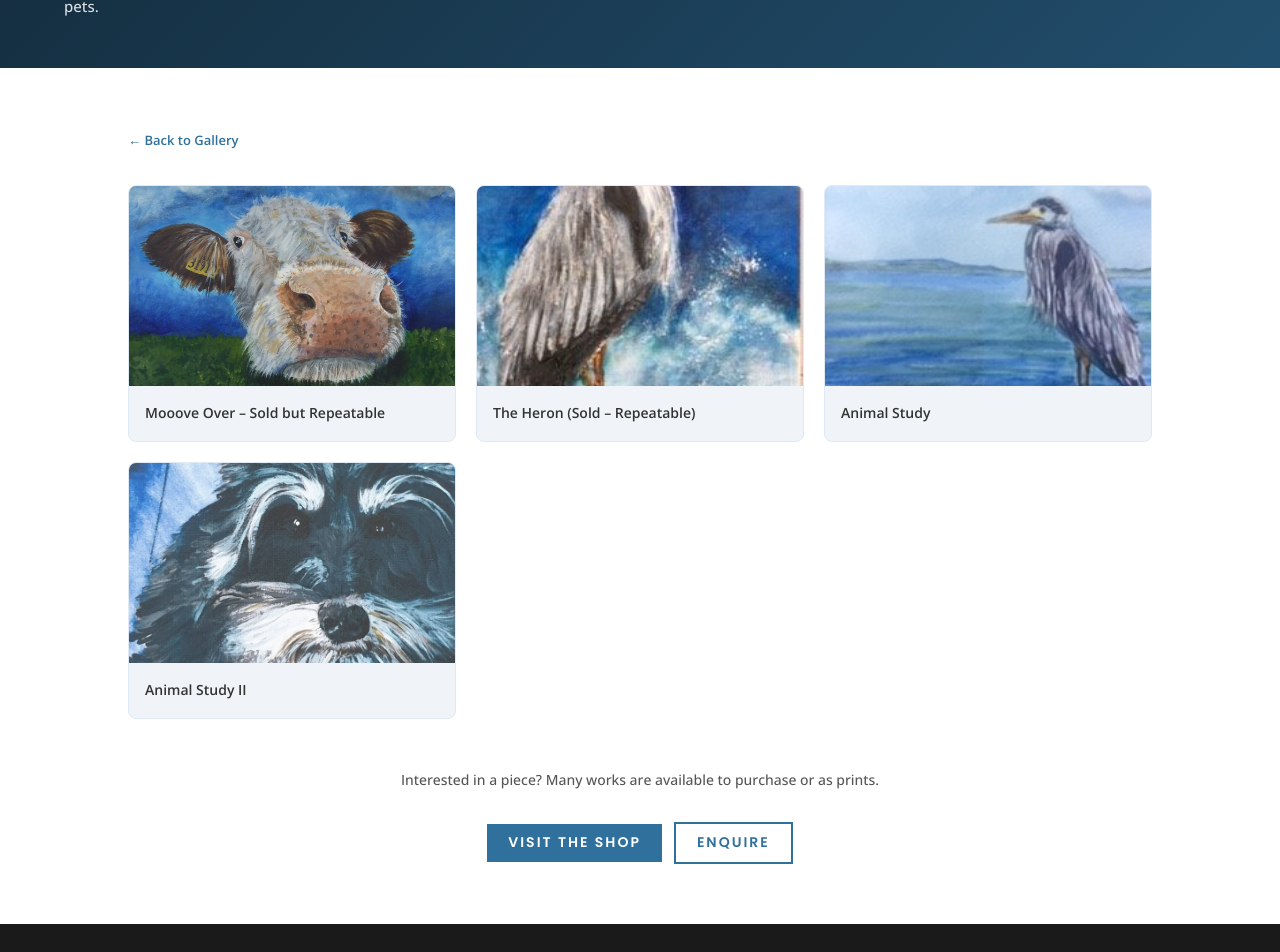
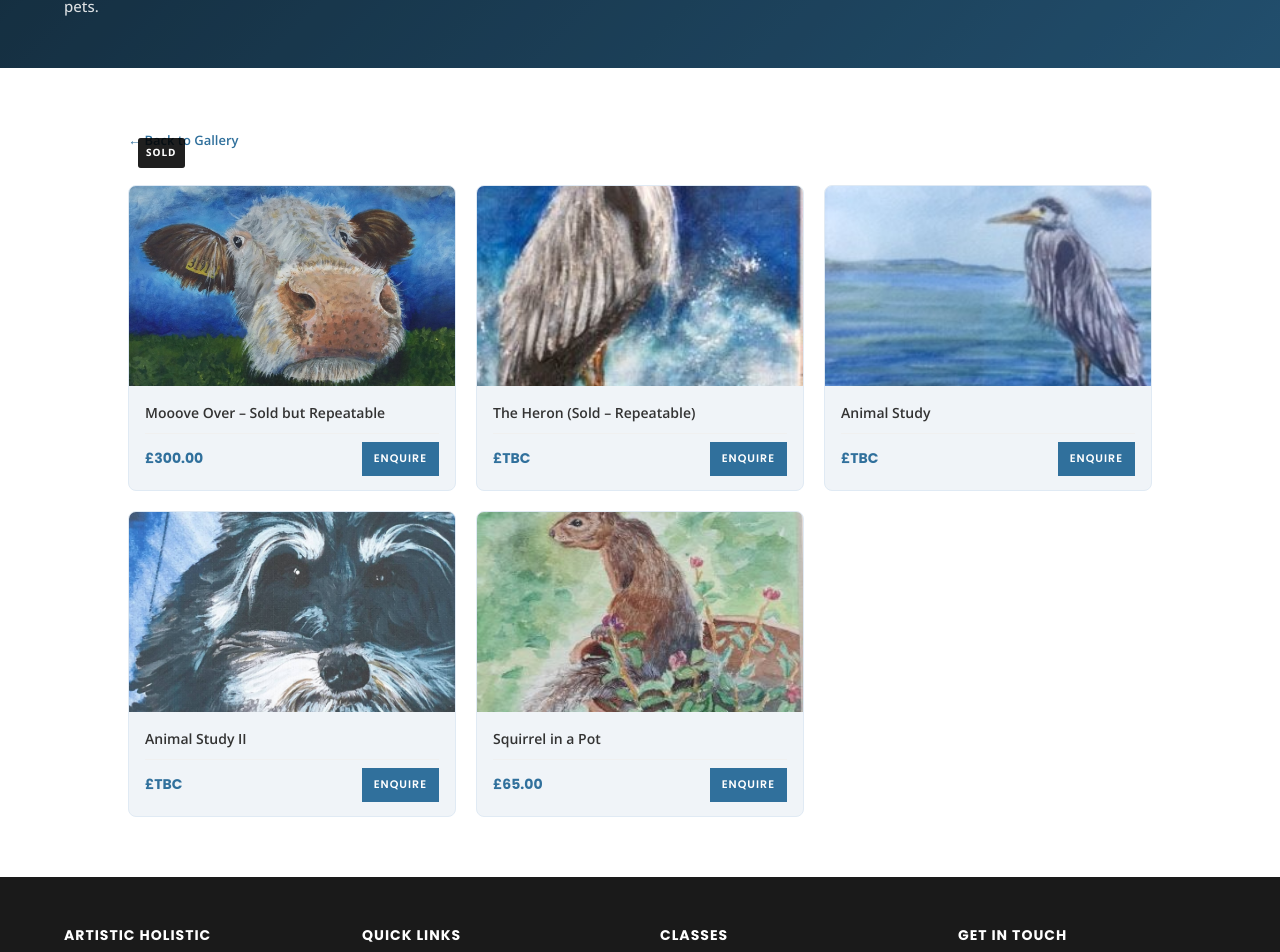
Before and after one commit to john25kelly/artistic-holistic, a React (Create React App) app: page /gallery/animals in a window 1280 px wide. Shown: the part 352-1304 px from the top of the page. Built offline with nearby package versions, Linux system fonts and the light colour scheme.

Commit message:
Consolidate shop into gallery, remove shop page, add yoga online class card

```diff
--- a/src/App.js
+++ b/src/App.js
@@ -6,7 +6,6 @@ import Home from './pages/Home';
 import FineArtClasses from './pages/FineArtClasses';
 import YogaClasses from './pages/YogaClasses';
 import ReikiHealing from './pages/ReikiHealing';
-import Shop from './pages/Shop';
 import Gallery from './pages/Gallery';
 import GalleryCategory from './pages/GalleryCategory';
 import Contact from './pages/Contact';
@@ -22,7 +21,6 @@ function App() {
           <Route path="/fine-art-classes" element={<FineArtClasses />} />
           <Route path="/yoga-classes" element={<YogaClasses />} />
           <Route path="/reiki-healing" element={<ReikiHealing />} />
-          <Route path="/shop" element={<Shop />} />
           <Route path="/gallery" element={<Gallery />} />
           <Route path="/gallery/:category" element={<GalleryCategory />} />
           <Route path="/contact" element={<Contact />} />
--- a/src/components/Footer.jsx
+++ b/src/components/Footer.jsx
@@ -25,7 +25,6 @@ export default function Footer() {
             <li><Link to="/fine-art-classes">Fine Art Classes</Link></li>
             <li><Link to="/yoga-classes">Yoga Classes</Link></li>
             <li><Link to="/reiki-healing">Reiki Healing</Link></li>
-            <li><Link to="/shop">Shop</Link></li>
             <li><Link to="/gallery">Gallery</Link></li>
             <li><Link to="/contact">Contact</Link></li>
           </ul>
--- a/src/components/Header.jsx
+++ b/src/components/Header.jsx
@@ -13,7 +13,6 @@ const navItems = [
       { label: 'Reiki Healing', path: '/reiki-healing' },
     ],
   },
-  { label: 'Shop', path: '/shop' },
   {
     label: 'Gallery',
     path: '/gallery',
--- a/src/pages/Gallery.css
+++ b/src/pages/Gallery.css
@@ -116,14 +116,43 @@
   font-size: 14px;
   font-weight: 600;
   color: #333;
-  padding-bottom: 2px;
-  margin-bottom: 2px;
+  padding-bottom: 8px;
+  margin-bottom: 0;
 }
 
-.gallery-item__meta {
-  font-size: 12px;
-  color: #888;
-  padding-bottom: 0;
+.gallery-item__footer {
+  display: flex;
+  justify-content: space-between;
+  align-items: center;
+  padding-top: 8px;
+  border-top: 1px solid #f0f0f0;
+}
+
+.gallery-item__price {
+  font-family: 'Poppins', sans-serif;
+  font-weight: 700;
+  font-size: 14px;
+  color: #30709c;
+}
+
+.gallery-item__enquire {
+  padding: 5px 12px !important;
+  font-size: 11px !important;
+  letter-spacing: 1px;
+}
+
+.gallery-item__sold-badge {
+  position: absolute;
+  top: 10px;
+  left: 10px;
+  background: rgba(0, 0, 0, 0.65);
+  color: #ffffff;
+  font-size: 10px;
+  font-weight: 700;
+  letter-spacing: 1px;
+  text-transform: uppercase;
+  padding: 3px 8px;
+  border-radius: 3px;
 }
 
 .gallery-back-link {
--- a/src/pages/Gallery.jsx
+++ b/src/pages/Gallery.jsx
@@ -8,14 +8,14 @@ const categories = [
     label: 'Landscapes',
     path: '/gallery/landscapes',
     emoji: '🌄',
-    count: 13,
+    count: 16,
     description: 'Rolling green hills, misty mountains and the wild Irish countryside captured in oil, watercolour and acrylic.',
   },
   {
     label: 'Seascapes',
     path: '/gallery/seascapes',
     emoji: '🌊',
-    count: 11,
+    count: 14,
     description: 'The dramatic Atlantic coastline — crashing waves, peaceful harbours and sun-drenched shores.',
   },
   {
@@ -29,7 +29,7 @@ const categories = [
     label: 'Animals',
     path: '/gallery/animals',
     emoji: '🦋',
-    count: 4,
+    count: 5,
     description: 'Detailed and evocative portraits of animals — from Irish wildlife to beloved pets, rendered with care.',
   },
 ];
@@ -52,7 +52,7 @@ export default function Gallery() {
             <h2 className="section-title">Browse by Category</h2>
             <div className="section-divider" style={{ margin: '0 auto 16px' }} />
             <p style={{ maxWidth: '560px', margin: '0 auto' }}>
-              Each piece in our gallery is created with passion and skill. Many works are available to purchase — visit our <Link to="/shop">Shop</Link> for details.
+              Each piece in our gallery is created with passion and skill. Many works are available to purchase — <Link to="/contact">get in touch</Link> to enquire.
             </p>
           </div>
           <div className="gallery-categories__grid">
@@ -81,8 +81,7 @@ export default function Gallery() {
           <div className="section-divider" style={{ margin: '0 auto 20px' }} />
           <p>Many of our artworks are available to buy as originals or as high-quality prints.</p>
           <div style={{ display: 'flex', gap: '16px', justifyContent: 'center', marginTop: '20px', flexWrap: 'wrap' }}>
-            <Link to="/shop" className="btn">Visit the Shop</Link>
-            <Link to="/contact" className="btn btn-outline">Contact Us</Link>
+            <Link to="/contact" className="btn">Contact Us</Link>
           </div>
         </div>
       </section>
--- a/src/pages/GalleryCategory.jsx
+++ b/src/pages/GalleryCategory.jsx
@@ -12,19 +12,22 @@ const categoryData = {
     heroClass: 'page-hero--gallery',
     description: 'Rolling green hills, misty mountains and the wild Irish countryside captured in oil, watercolour and acrylic.',
     items: [
-      { id: 1,  title: 'Saul',                       image: `${pub}/images/gallery/landscapes/saul.jpg` },
-      { id: 2,  title: 'Irish Countryside',           image: `${pub}/images/gallery/landscapes/countryside.jpg` },
-      { id: 3,  title: 'The Old Building',            image: `${pub}/images/gallery/landscapes/the-old-building.jpg` },
-      { id: 4,  title: 'Country Path',                image: `${pub}/images/gallery/landscapes/country-path.jpg` },
-      { id: 5,  title: 'The Overgrown Loney',         image: `${pub}/images/gallery/landscapes/the-overgrown-loney.jpg` },
-      { id: 6,  title: 'Landscape Study',             image: `${pub}/images/gallery/landscapes/landscape-6.jpg` },
-      { id: 7,  title: 'Landscape Study II',          image: `${pub}/images/gallery/landscapes/landscape-7.jpg` },
-      { id: 8,  title: 'Swan in a Frozen Sea',        image: `${pub}/images/gallery/landscapes/swan-in-frozen-sea.jpg` },
-      { id: 9,  title: 'The Hidden House',            image: `${pub}/images/gallery/landscapes/the-hidden-house.jpg` },
-      { id: 10, title: 'Trees',                       image: `${pub}/images/gallery/landscapes/trees.jpg` },
-      { id: 11, title: 'Waterlillies',                image: `${pub}/images/gallery/landscapes/waterlillies.jpg` },
-      { id: 12, title: 'The Quiet Lagan',             image: `${pub}/images/gallery/landscapes/the-quiet-lagan.jpg` },
-      { id: 13, title: 'Poppy',                       image: `${pub}/images/gallery/landscapes/poppy.jpg` },
+      { id: 1,  title: 'Saul',                                        image: `${pub}/images/gallery/landscapes/saul.jpg` },
+      { id: 2,  title: 'Irish Countryside',                            image: `${pub}/images/gallery/landscapes/countryside.jpg` },
+      { id: 3,  title: '30 : The Old Building',                        image: `${pub}/images/gallery/landscapes/the-old-building.jpg`, price: '250.00' },
+      { id: 4,  title: 'Country Path',                                 image: `${pub}/images/gallery/landscapes/country-path.jpg` },
+      { id: 5,  title: 'The Overgrown Loney',                          image: `${pub}/images/gallery/landscapes/the-overgrown-loney.jpg` },
+      { id: 6,  title: 'Landscape Study',                              image: `${pub}/images/gallery/landscapes/landscape-6.jpg` },
+      { id: 7,  title: 'Landscape Study II',                           image: `${pub}/images/gallery/landscapes/landscape-7.jpg` },
+      { id: 8,  title: 'Swan in a Frozen Sea',                         image: `${pub}/images/gallery/landscapes/swan-in-frozen-sea.jpg` },
+      { id: 9,  title: 'The Hidden House',                             image: `${pub}/images/gallery/landscapes/the-hidden-house.jpg` },
+      { id: 10, title: 'Trees',                                        image: `${pub}/images/gallery/landscapes/trees.jpg` },
+      { id: 11, title: 'Waterlillies',                                  image: `${pub}/images/gallery/landscapes/waterlillies.jpg` },
+      { id: 12, title: 'The Quiet Lagan',                              image: `${pub}/images/gallery/landscapes/the-quiet-lagan.jpg` },
+      { id: 13, title: 'Poppy',                                        image: `${pub}/images/gallery/landscapes/poppy.jpg` },
+      { id: 14, title: 'Inch Abbey',                                   image: `${pub}/images/shop/inch-abbey.jpg`,     price: '260.00' },
+      { id: 15, title: '26 : The Laneway – Limited Edition Print',     image: `${pub}/images/shop/the-laneway.jpg`,    price: '70.00' },
+      { id: 16, title: '17 : The Old Lamps',                          image: `${pub}/images/shop/old-lamps.jpg`,      price: '300.00' },
     ],
   },
   seascapes: {
@@ -39,11 +42,14 @@ const categoryData = {
       { id: 4,  title: 'Killyleagh',                                  image: `${pub}/images/gallery/seascapes/killyleagh.jpg` },
       { id: 5,  title: 'No. 15',                                      image: `${pub}/images/gallery/seascapes/no-15.jpg` },
       { id: 6,  title: 'Seascape Study II',                           image: `${pub}/images/gallery/seascapes/seascape-no-1.jpg` },
-      { id: 7,  title: 'The Wave (Sold – Repeatable)',                image: `${pub}/images/gallery/seascapes/the-wave.jpg` },
-      { id: 8,  title: '34 : We Are Sailing',                         image: `${pub}/images/gallery/seascapes/we-are-sailing.png` },
+      { id: 7,  title: 'The Wave – SOLD but Repeatable',              image: `${pub}/images/gallery/seascapes/the-wave.jpg`,        sold: true },
+      { id: 8,  title: '34 : We Are Sailing',                         image: `${pub}/images/gallery/seascapes/we-are-sailing.png`,  price: '190.00' },
       { id: 9,  title: 'Seascape Study III',                          image: `${pub}/images/gallery/seascapes/seascape-study.jpg` },
-      { id: 10, title: 'The Town Rock, Strangford Lough (Sold)',      image: `${pub}/images/gallery/seascapes/town-rock.jpg` },
-      { id: 11, title: 'White Rocks – Children on the Beach (Sold)', image: `${pub}/images/gallery/seascapes/white-rocks.jpg` },
+      { id: 10, title: 'The Town Rock, Strangford Lough',             image: `${pub}/images/gallery/seascapes/town-rock.jpg`,       sold: true },
+      { id: 11, title: 'White Rocks – Children on the Beach',         image: `${pub}/images/gallery/seascapes/white-rocks.jpg`,     sold: true },
+      { id: 12, title: 'Red Dragon in Storm Kathleen',                image: `${pub}/images/shop/red-dragon.png`,                   price: '150.00' },
+      { id: 13, title: 'Look What I Nearly Mist.',                    image: `${pub}/images/shop/look-what-i-nearly-mist.jpg`,      price: '360.00' },
+      { id: 14, title: '57 : Water Lillies',                          image: `${pub}/images/shop/water-lillies.jpg`,                price: '150.00' },
     ],
   },
   'modern-art': {
@@ -55,7 +61,7 @@ const categoryData = {
       { id: 1, title: 'Goliath Cranes',      image: `${pub}/images/gallery/modern-art/goliath-cranes.jpg` },
       { id: 2, title: 'Modern Art Study I',  image: `${pub}/images/gallery/modern-art/modern-art-1.png` },
       { id: 3, title: 'Modern Art Study II', image: `${pub}/images/gallery/modern-art/modern-art-2.png` },
-      { id: 4, title: 'Abstract (Sold)',     image: `${pub}/images/gallery/modern-art/abstract-sold.jpg` },
+      { id: 4, title: 'Abstract',            image: `${pub}/images/gallery/modern-art/abstract-sold.jpg`,  sold: true },
       { id: 5, title: 'Acrylic Boats',       image: `${pub}/images/gallery/modern-art/acrylic-boats.jpg` },
       { id: 6, title: 'Abstract II',         image: `${pub}/images/gallery/modern-art/abstract-2.jpg` },
       { id: 7, title: 'Abstract III',        image: `${pub}/images/gallery/modern-art/abstract-3.jpg` },
@@ -67,10 +73,11 @@ const categoryData = {
     heroClass: 'page-hero--gallery',
     description: 'Detailed and evocative portraits of animals — from Irish wildlife to beloved pets.',
     items: [
-      { id: 1, title: 'Mooove Over – Sold but Repeatable', image: `${pub}/images/gallery/animals/moove.jpg` },
-      { id: 2, title: 'The Heron (Sold – Repeatable)', image: `${pub}/images/gallery/animals/the-heron.jpg` },
-      { id: 3, title: 'Animal Study',                   image: `${pub}/images/gallery/animals/animals-3.jpg` },
-      { id: 4, title: 'Animal Study II',                image: `${pub}/images/gallery/animals/animals-4.jpg` },
+      { id: 1, title: 'Mooove Over – Sold but Repeatable', image: `${pub}/images/gallery/animals/moove.jpg`,           sold: true, price: '300.00' },
+      { id: 2, title: 'The Heron (Sold – Repeatable)',     image: `${pub}/images/gallery/animals/the-heron.jpg`,       sold: true },
+      { id: 3, title: 'Animal Study',                      image: `${pub}/images/gallery/animals/animals-3.jpg` },
+      { id: 4, title: 'Animal Study II',                   image: `${pub}/images/gallery/animals/animals-4.jpg` },
+      { id: 5, title: 'Squirrel in a Pot',                 image: `${pub}/images/shop/squirrel-in-a-pot.jpg`,          price: '65.00' },
     ],
   },
 };
@@ -110,20 +117,19 @@ export default function GalleryCategory() {
               <div className="gallery-item" key={item.id}>
                 <div className="gallery-item__image">
                   <img src={item.image} alt={item.title} className="gallery-item__img" />
+                  {item.sold && <span className="gallery-item__sold-badge">Sold</span>}
                 </div>
                 <div className="gallery-item__body">
                   <p className="gallery-item__title">{item.title}</p>
+                  <div className="gallery-item__footer">
+                    <span className="gallery-item__price">
+                      {item.price ? `£${item.price}` : '£TBC'}
+                    </span>
+                    <Link to="/contact" className="btn gallery-item__enquire">Enquire</Link>
+                  </div>
                 </div>
               </div>
             ))}
-          </div>
-
-          <div style={{ textAlign: 'center', marginTop: '48px' }}>
-            <p style={{ marginBottom: '16px', color: '#555' }}>
-              Interested in a piece? Many works are available to purchase or as prints.
-            </p>
-            <Link to="/shop" className="btn">Visit the Shop</Link>
-            <Link to="/contact" className="btn btn-outline" style={{ marginLeft: '12px' }}>Enquire</Link>
           </div>
         </div>
       </section>
--- a/src/pages/Home.jsx
+++ b/src/pages/Home.jsx
@@ -123,7 +123,7 @@ export default function Home() {
           <div className="text-center" style={{ marginBottom: '32px' }}>
             <h2 className="section-title">Art For Sale</h2>
             <div className="section-divider" style={{ margin: '0 auto 16px' }} />
-            <p>Here is a small selection of my paintings. Please check out my Shop for more art for sale.</p>
+              <p>Here is a small selection of my paintings. Please visit the Gallery to see more art for sale.</p>
           </div>
           <div className="home-shop__grid">
             {shopItems.map((item) => (
@@ -137,7 +137,7 @@ export default function Home() {
             ))}
           </div>
           <div className="text-center" style={{ marginTop: '32px' }}>
-            <Link to="/shop" className="btn">More Paintings</Link>
+              <Link to="/gallery" className="btn">View Gallery</Link>
           </div>
         </div>
         </section>
```
Also changed, not shown: src/pages/YogaClasses.css (+39 -0 lines), src/pages/YogaClasses.jsx (+12 -0 lines).
